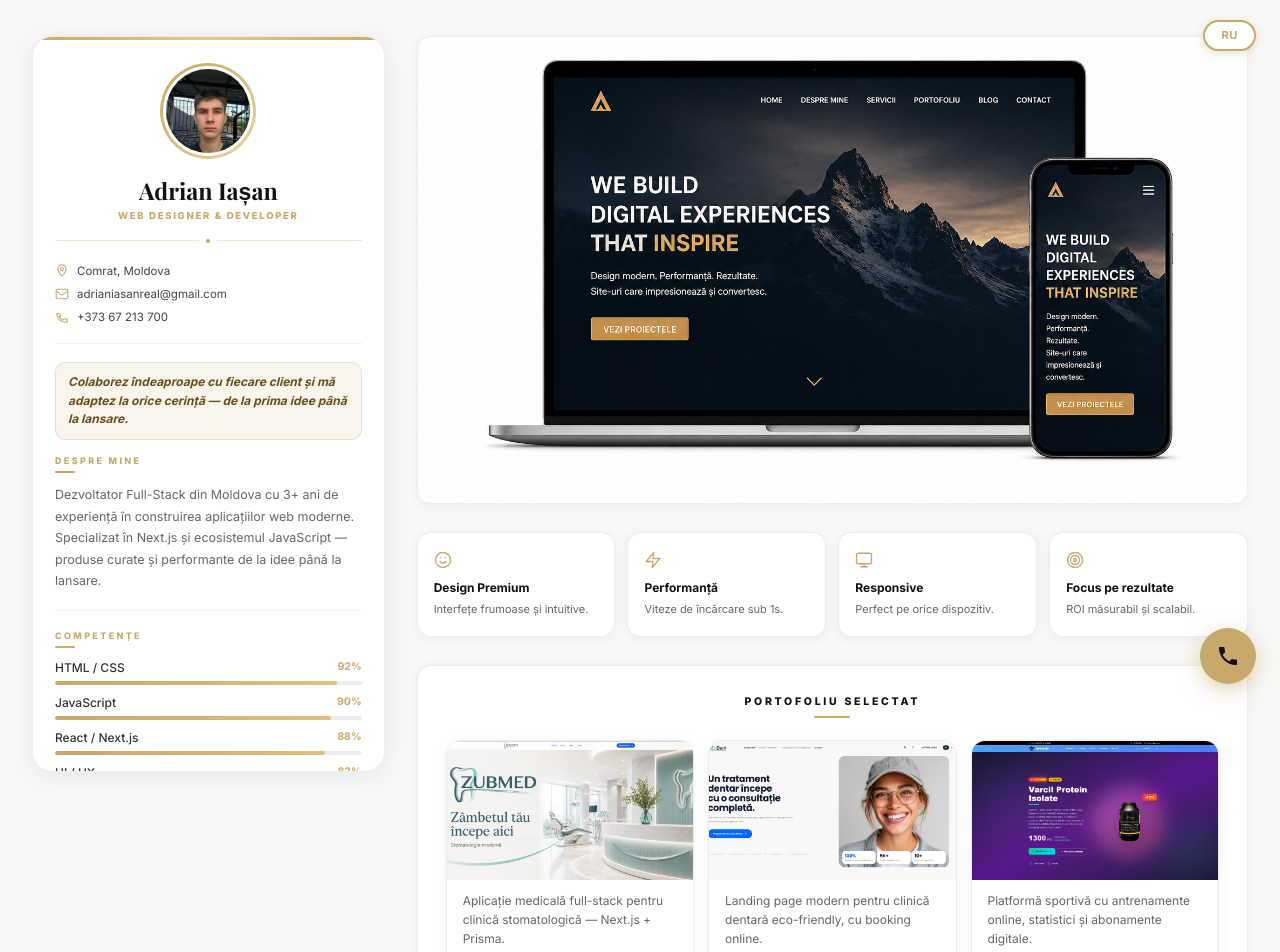
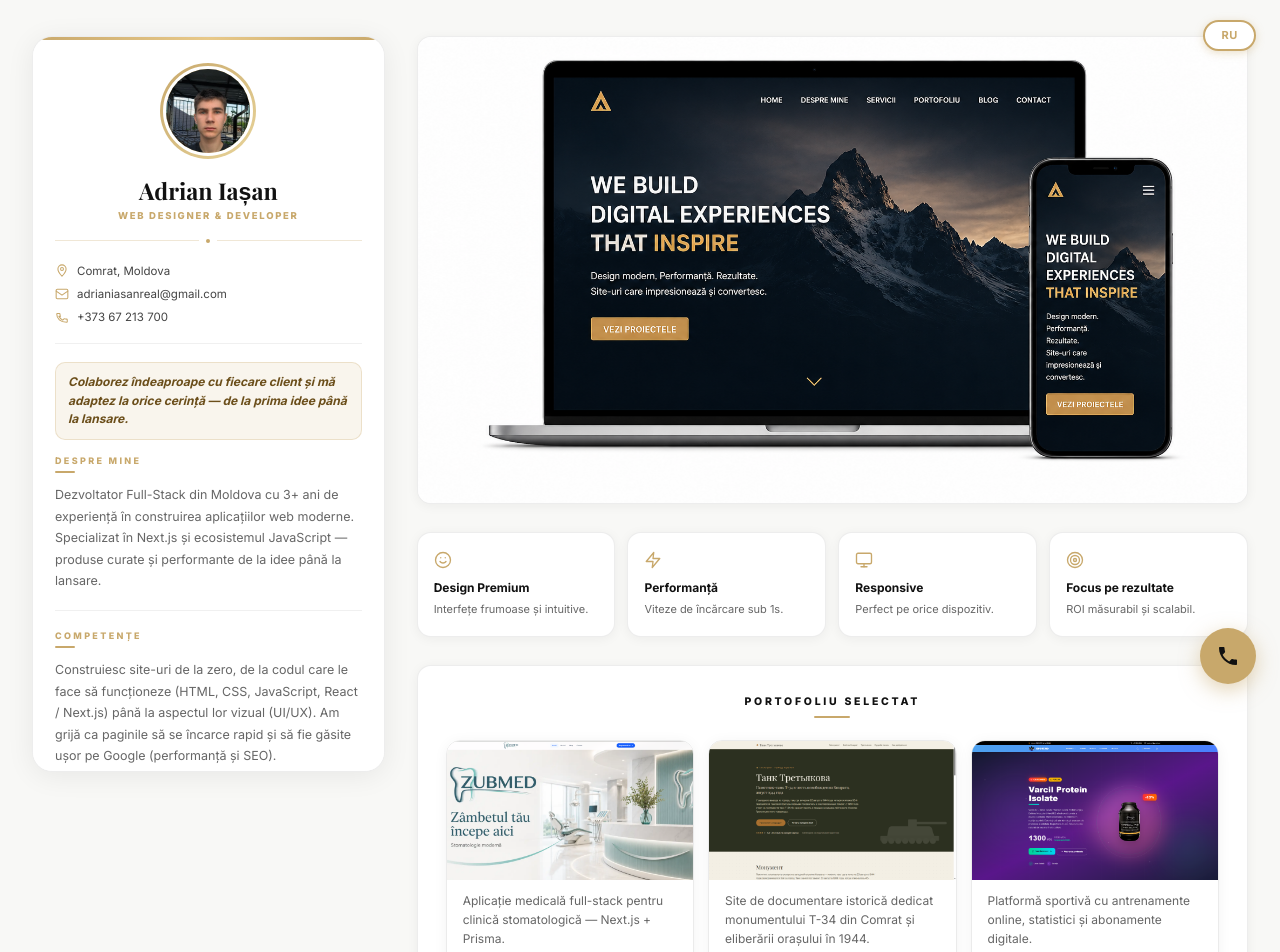
Before and after one commit to Adrianiasan/CV, a Next.js app: page / in a window 1280 px wide. Shown: the top 952 px of the page. Built offline with nearby package versions, Linux system fonts and the light colour scheme.

Commit message:
Replace skills progress bars with a plain-language summary

```diff
--- a/app/components/Dashboard.tsx
+++ b/app/components/Dashboard.tsx
@@ -48,14 +48,11 @@ const IcoClock    = () => <svg {...stroke(s20)}><circle cx="12" cy="12" r="10"/>
 const IcoTrend    = () => <svg {...stroke(s20)}><polyline points="23 6 13.5 15.5 8.5 10.5 1 18"/><polyline points="17 6 23 6 23 12"/></svg>;
 
 // ─── Data ─────────────────────────────────────────────────────────────────────
-const SKILLS = [
-  { name: "HTML / CSS",      pct: 92 },
-  { name: "JavaScript",      pct: 90 },
-  { name: "React / Next.js", pct: 88 },
-  { name: "UI / UX",         pct: 82 },
-  { name: "SEO",             pct: 75 },
-  { name: "Performance",     pct: 80 },
-];
+const skillsEssay: SL = {
+  ro: "Construiesc site-uri de la zero, de la codul care le face să funcționeze (HTML, CSS, JavaScript, React / Next.js) până la aspectul lor vizual (UI/UX). Am grijă ca paginile să se încarce rapid și să fie găsite ușor pe Google (performanță și SEO).",
+  ru: "Создаю сайты с нуля — от кода, который заставляет их работать (HTML, CSS, JavaScript, React / Next.js), до внешнего вида (UI/UX). Слежу за тем, чтобы страницы загружались быстро и легко находились в Google (производительность и SEO).",
+  en: "I build websites from scratch — from the code that makes them work (HTML, CSS, JavaScript, React / Next.js) to how they look and feel (UI/UX). I make sure pages load fast and are easy to find on Google (performance and SEO).",
+};
 
 const TOOLS = ["VSCode"];
 
@@ -97,9 +94,9 @@ const portfolio: { name: string; tag: string; desc: SL; accentColor: string; ima
     accentColor: "#0ea5e9", image: "/Screenshot_2077.png", link: "https://zubmed.md",
   },
   {
-    name: "EcoDent", tag: "Dental / Eco",
-    desc: { ro: "Landing page modern pentru clinică dentară eco-friendly, cu booking online.", ru: "Современный лендинг для эко-стоматологии с онлайн-записью.", en: "Modern landing page for an eco-friendly dental clinic with online booking." },
-    accentColor: "#22c55e", image: "/Screenshot_2075.png", imgPos: "center", link: "https://ecodent.md/ru",
+    name: "Tancul T-34", tag: "Istorie / Monument",
+    desc: { ro: "Site de documentare istorică dedicat monumentului T-34 din Comrat și eliberării orașului în 1944.", ru: "Сайт-документация, посвящённый памятнику Т-34 в Комрате и освобождению города в 1944 году.", en: "Historical documentation site dedicated to the T-34 tank monument in Comrat and the city's liberation in 1944." },
+    accentColor: "#8a6d3b", image: "/Screenshot_t34.png", link: "https://t34-monument.vercel.app",
   },
   {
     name: "iSport", tag: "Sport / Fitness",
@@ -361,17 +358,7 @@ export default function Dashboard() {
             {/* Skills */}
             <div style={{ marginBottom: 6 }}>
               <SidebarLabel>{lbl("skillsLbl")}</SidebarLabel>
-              {SKILLS.map(({ name, pct }) => (
-                <div key={name} style={{ marginBottom: 9 }}>
-                  <div style={{ display: "flex", justifyContent: "space-between", marginBottom: 4 }}>
-                    <span style={{ fontSize: 12, color: "#333", fontWeight: 500 }}>{name}</span>
-                    <span style={{ fontSize: 10.5, color: GOLD, fontWeight: 700 }}>{pct}%</span>
-                  </div>
-                  <div style={{ height: 4, background: "rgba(0,0,0,0.07)", borderRadius: 2, overflow: "hidden" }}>
-                    <div style={{ width: `${pct}%`, height: "100%", background: `linear-gradient(90deg, ${GOLD}, #e0c07e)`, borderRadius: 2 }} />
-                  </div>
-                </div>
-              ))}
+              <p style={{ fontSize: 12.5, lineHeight: 1.72, color: MUTED }}>{skillsEssay[lang]}</p>
             </div>
 
             <Divider />
--- /dev/null
+++ b/app/t34/page.tsx
@@ -0,0 +1,3 @@
+export default function Page() {
+  return <h1>t34</h1>;
+}
```
Also changed, not shown: public/Screenshot_t34.png (added).
